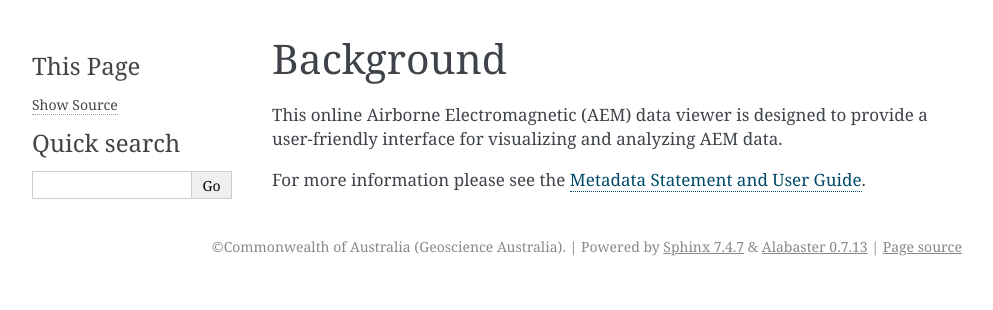
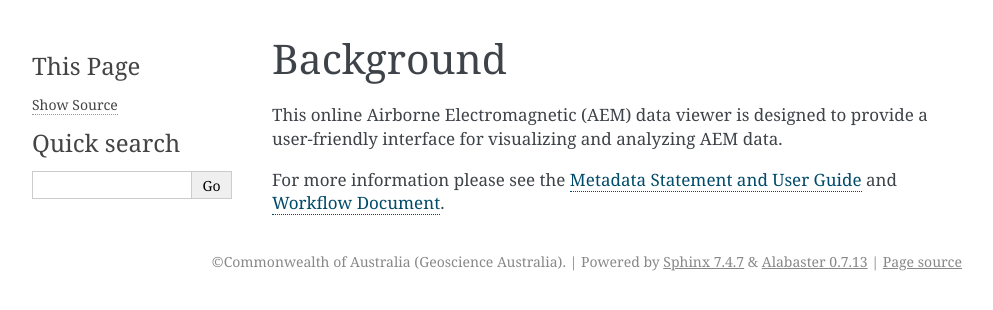
Before and after one commit to GeoscienceAustralia/aem-interpretation-conversion, a Sphinx documentation site: the page built from docs/source/background.rst, in a window 1280 px wide. Shown: the top 310 px of the page, without its empty margins (148-1141 px from the left). Built offline with Sphinx 7.4.7, drawn with Linux system fonts in a browser that asks for light colours.

Commit message:
Add workflow document to background

```diff
--- a/docs/source/background.rst
+++ b/docs/source/background.rst
@@ -3,6 +3,8 @@ Background
 
 This online Airborne Electromagnetic (AEM) data viewer is designed to provide a user-friendly interface for visualizing and analyzing AEM data.
 
-For more information please see the `Metadata Statement and User Guide`_.
+For more information please see the `Metadata Statement and User Guide`_ and `Workflow Document`_.
 
 .. _Metadata Statement and User Guide: https://ecat.ga.gov.au/geonetwork/srv/eng/catalog.search#/metadata/150529
+
+.. _Workflow Document: https://ecat.ga.gov.au/geonetwork/srv/eng/catalog.search#/metadata/147251
```
